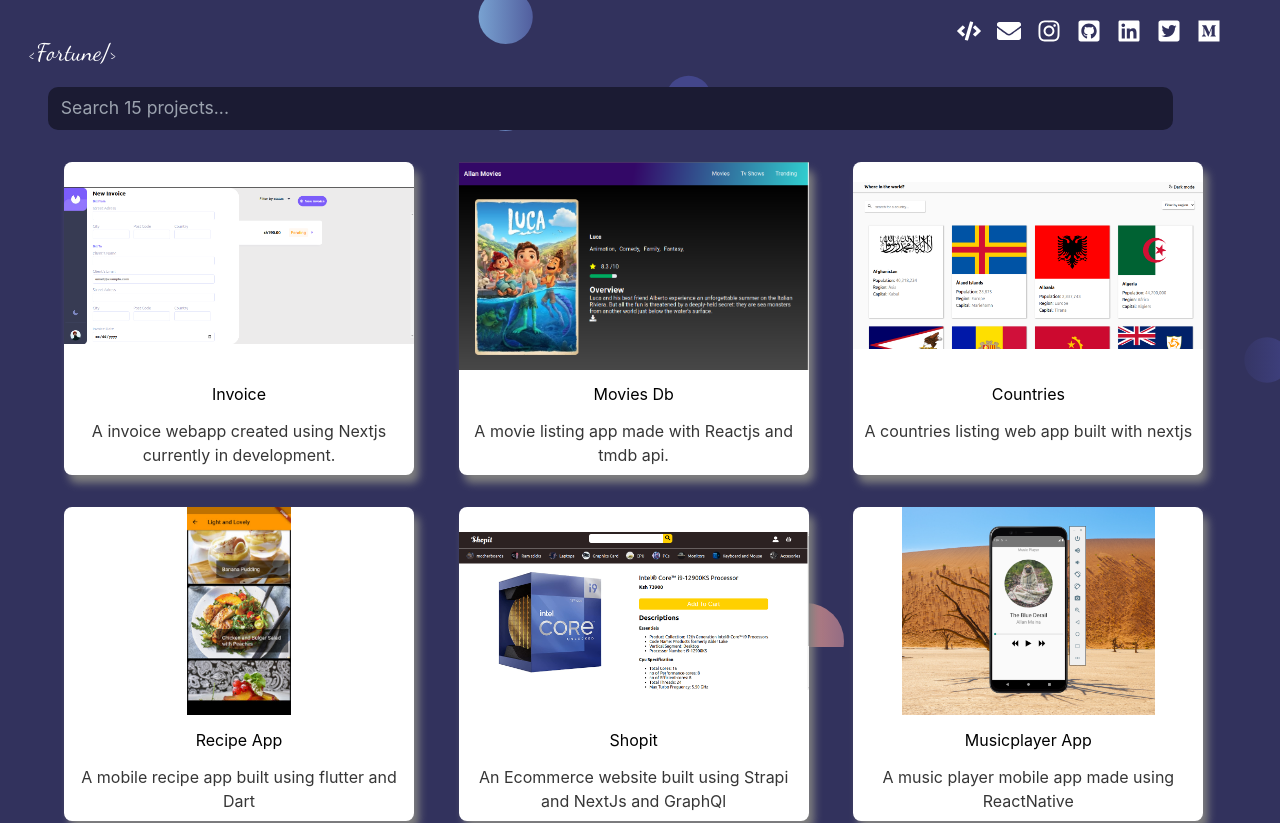
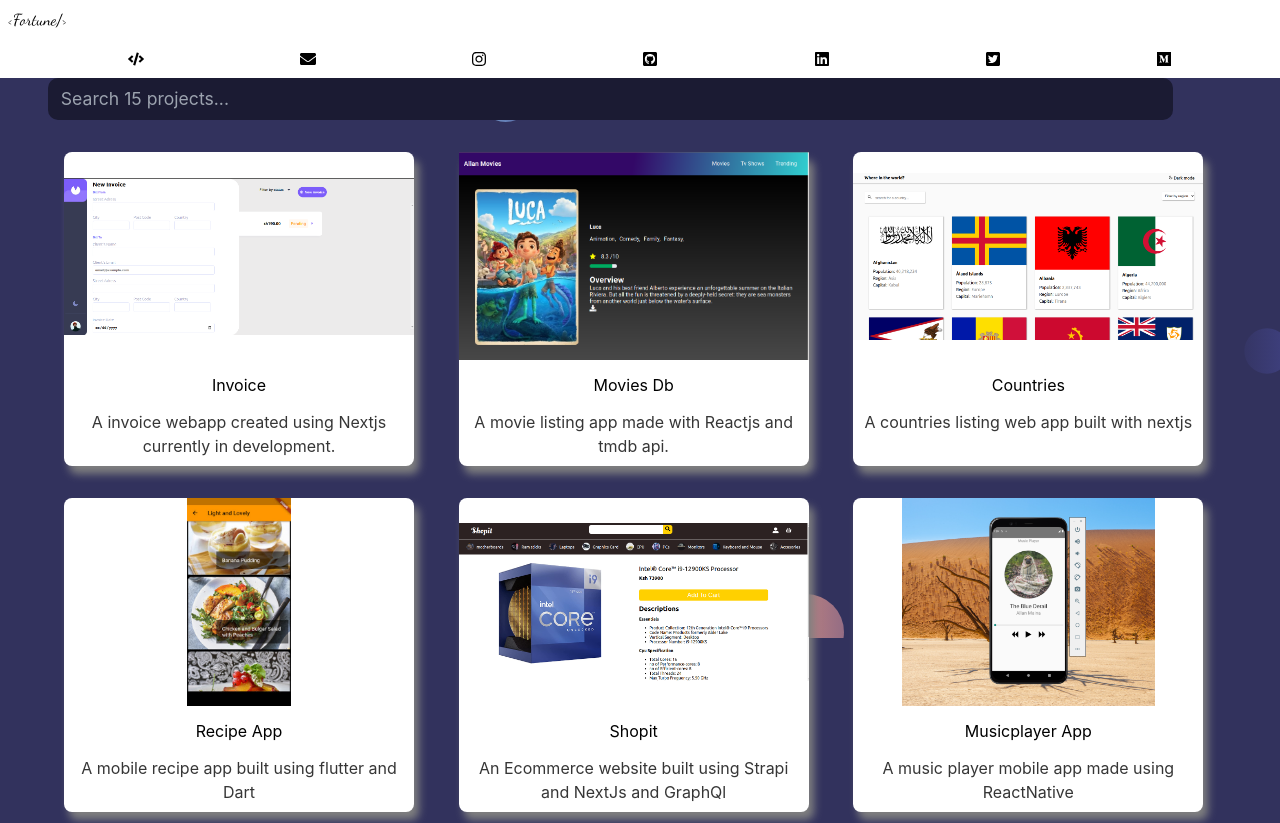
Before and after one commit to Fortzy05/portfolio-new, a React (Vite) app: page /codes in a window 1280 px wide. Shown: the top 823 px of the page. Built offline with nearby package versions, Linux system fonts and the light colour scheme.

Commit message:
css styling adjustments

```diff
--- a/src/components/Nav.jsx
+++ b/src/components/Nav.jsx
@@ -10,7 +10,7 @@
   const toggle = () => setIsOpen(!isOpen);
 
   return (
-    <div className={styles.navbar}>
+    <div className="flex justify-between py-[0.5rem] px-[1.3rem] text-white text-[1.5rem] bg-[url('components/images/Moon.svg')] items-center">
       <div className={styles.logo}>
         <a href="/">{"<Fortune/>"}</a>
       </div>
--- a/src/styles/nav.module.css
+++ b/src/styles/nav.module.css
@@ -6,7 +6,7 @@
   padding: 0.5rem 1.3rem;
   color: #ffff;
   font-size: 1.5rem;
-  background-image: url('../components/images/Moon.svg');
+  /* background-image: url('../components/images/Moon.svg'); */
 }
 ul {
   list-style: none;
@@ -20,7 +20,7 @@
 }
 .logo {
   font-family: 'Dancing Script', cursive;
-  padding-top: 1.2rem;
+  /* padding-top: 1.2rem; */
 }
 .menu {
   display: flex;
--- a/src/styles/project.module.css
+++ b/src/styles/project.module.css
@@ -16,6 +16,8 @@
 .projects {
   display: grid;
   grid-template-columns: repeat(3, auto);
+  gap: 25px;
+
 }
 .pbox {
   width: 550px;
@@ -24,7 +26,7 @@
 }
 img {
   object-fit: contain;
-  width: 450px;
+  width: 550px;
   text-align: center;
 }
 .pname,
@@ -73,6 +75,8 @@
     text-align: left;
   }
   .projects {
+    display: grid;
     grid-template-columns: repeat(1, auto);
+    gap: 25px;
   }
 }
```
